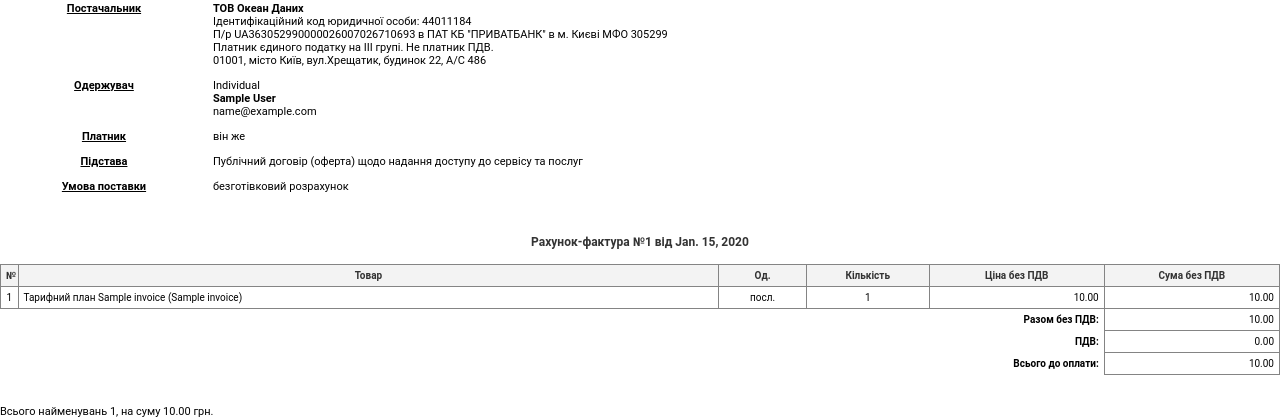
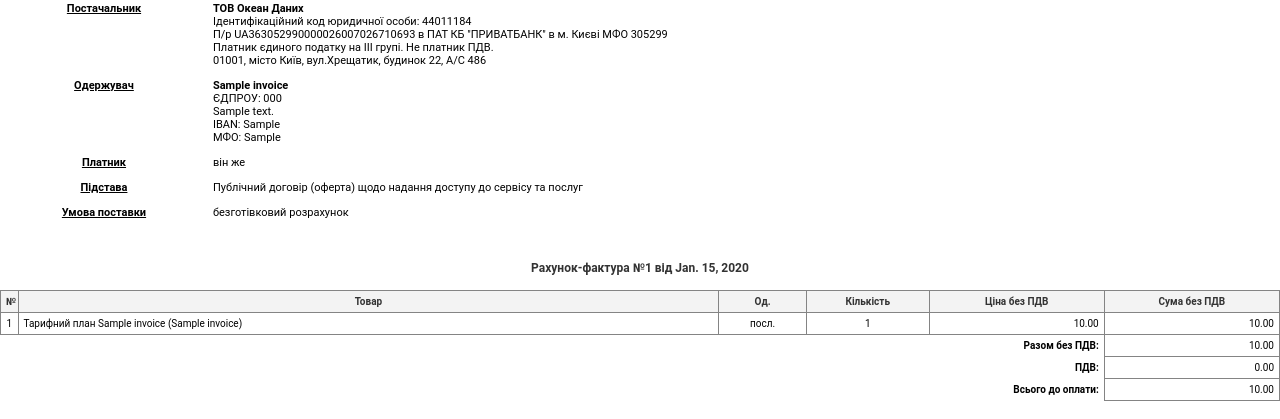
Before and after one commit to roman-tiukh/Data_converter, a Django app: template payment_system/templates/payment_system/invoice.html in a window 1280 px wide. Shown: the top 419 px of the page. Run offline with Django 3.2, Linux system fonts and the light colour scheme; the template is opened without the code that fills it: values that come from a table or form of the project are taken from there, others are empty; a user stored in the database is signed in; tables that the repository leaves empty hold one stand-in row (values such as "Sample post"); parts of the project's set-up code (start-up, migrations or seed data) failed here and were passed over.

Commit message:
[DO-1241] Freeze the Data from Invoice while the User has successfully payed
Also changed translation  bug in .po

```diff
--- a/payment_system/admin.py
+++ b/payment_system/admin.py
@@ -172,6 +172,12 @@
             'price',
             'is_custom_subscription',
             'payment_registration_date',
+            'iban',
+            'person_status',
+            'company_address',
+            'identification_code',
+            'mfo',
+            'company_name',
         }
         if obj:
             if timezone.localdate() < obj.project_subscription.expiring_date:
--- a/payment_system/models.py
+++ b/payment_system/models.py
@@ -372,6 +372,14 @@
     is_custom_subscription = models.BooleanField(_("is subscription custom"), )
     price = models.IntegerField(_("price"))
 
+    iban = models.TextField(blank=True)
+    person_status = models.TextField(blank=True)
+    company_address = models.TextField(blank=True)
+    identification_code = models.TextField(blank=True)
+    mfo = models.TextField(blank=True)
+    company_name = models.TextField(blank=True)
+
+
     @property
     def link(self):
         return reverse('payment_system:invoice_pdf', args=[self.id, self.token])
@@ -420,6 +428,19 @@
                     self.grace_period_block = False
                     emails.payment_confirmed(p2s)
                 self.payment_registration_date = timezone.localdate()
+
+                if self.project_subscription.project.owner.person_status == 'individual':
+                    self.company_address = self.project_subscription.project.owner.email
+                    self.company_name = self.project_subscription.project.owner.get_full_name()
+                    self.person_status = self.project_subscription.project.owner.get_person_status_display()
+                else:
+                    self.iban = self.project_subscription.project.owner.iban
+                    self.person_status = self.project_subscription.project.owner.person_status
+                    self.company_address = self.project_subscription.project.owner.company_address
+                    self.identification_code = self.project_subscription.project.owner.identification_code
+                    self.mfo = self.project_subscription.project.owner.mfo
+                    self.company_name = self.project_subscription.project.owner.company_name
+
             # else:
             #     if self.grace_period_block and not invoice_old.grace_period_block:
             #         p2s.is_grace_period = False
--- a/payment_system/templates/payment_system/invoice.html
+++ b/payment_system/templates/payment_system/invoice.html
@@ -23,6 +23,7 @@
         <tr>
           <th>Одержувач</th>
           <td>
+            {% if invoice.person_status == '' %}
               {% if user.person_status == 'individual' %}
                 <div>{{ user.get_person_status_display }}</div>
                 <div><strong>{{ user.get_full_name }}</strong></div>
@@ -37,6 +38,23 @@
                 <div>{{ user.company_address }}</div>
                 <div>IBAN: {{ user.iban }}</div>
                 <div>МФО: {{ user.mfo }}</div>
+              {% endif %}
+            {% else %}
+              {% if invoice.person_status == 'Individual' %}
+                <div>Фізична особа</div>
+                <div><strong>{{ invoice.company_name }}</strong></div>
+                <div>{{ invoice.company_address  }}</div>
+              {% else %}
+                <div><strong>{{ invoice.company_name }}</strong></div>
+                {% if invoice.person_status == 'individual_entrepreneur' %}
+                  <div>ІПН: {{ invoice.identification_code }}</div>
+                {% elif invoice.person_status == 'legal_entity' %}
+                  <div>ЄДПРОУ: {{ invoice.identification_code }}</div>
+                {% endif %}
+                <div>{{ invoice.company_address }}</div>
+                <div>IBAN: {{ invoice.iban }}</div>
+                <div>МФО: {{ invoice.mfo }}</div>
+              {% endif %}
             {% endif %}
           </td>
         </tr>
```
Also changed, not shown: payment_system/migrations/0047_auto_20210418_1606.py (added), users/locale/uk/LC_MESSAGES/django.po, 1 other file. Lines whose indentation alone changed are shown as unchanged.
